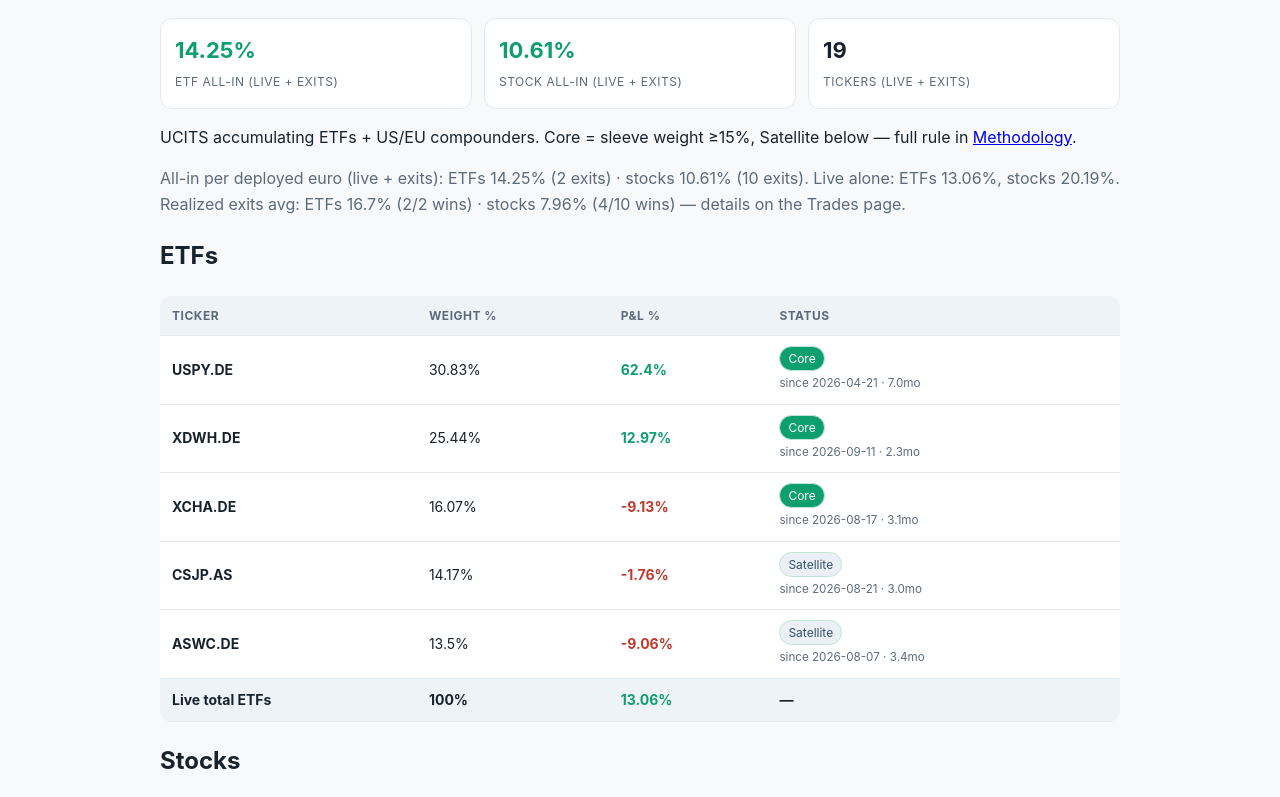
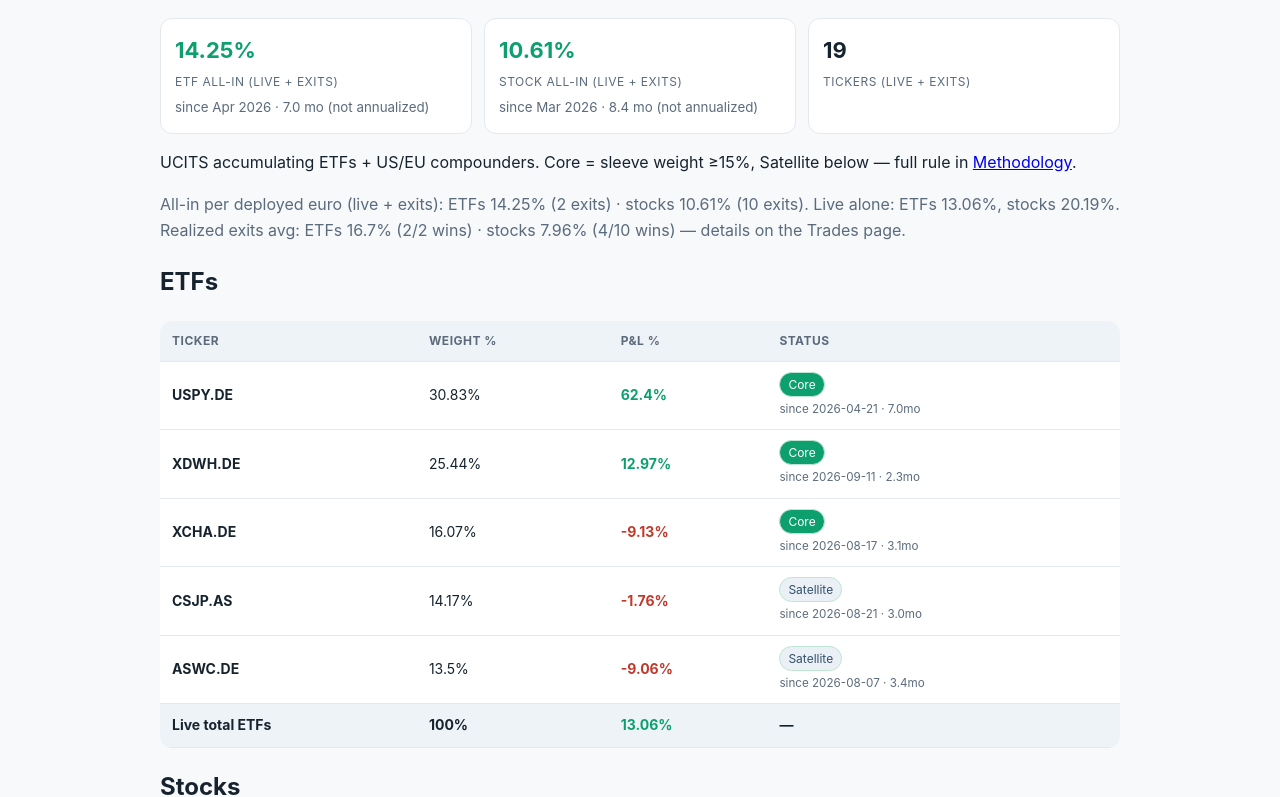
Before and after one commit to guy907/accucompounder, a plain HTML site: page portfolio.html in a window 1280 px wide. Shown: the part 141-938 px from the top of the page. Drawn offline with Linux system fonts and the light colour scheme.

Commit message:
Add timeframe to all-in % KPIs and fix STRONG_SELL dot

```diff
--- a/data/holdings.json
+++ b/data/holdings.json
@@ -9,7 +9,7 @@
       "pnl_pct": 62.4,
       "status": "Core",
       "buy_date": "2026-04-21",
-      "days_held": 212,
+      "days_held": 213,
       "ann_pct": null
     },
     {
@@ -18,7 +18,7 @@
       "pnl_pct": 12.97,
       "status": "Core",
       "buy_date": "2026-09-11",
-      "days_held": 69,
+      "days_held": 70,
       "ann_pct": null
     },
     {
@@ -27,7 +27,7 @@
       "pnl_pct": -9.13,
       "status": "Core",
       "buy_date": "2026-08-17",
-      "days_held": 94,
+      "days_held": 95,
       "ann_pct": null
     },
     {
@@ -36,7 +36,7 @@
       "pnl_pct": -1.76,
       "status": "Satellite",
       "buy_date": "2026-08-21",
-      "days_held": 90,
+      "days_held": 91,
       "ann_pct": null
     },
     {
@@ -45,7 +45,7 @@
       "pnl_pct": -9.06,
       "status": "Satellite",
       "buy_date": "2026-08-07",
-      "days_held": 104,
+      "days_held": 105,
       "ann_pct": null
     }
   ],
@@ -56,7 +56,7 @@
       "pnl_pct": 25.15,
       "status": "Core",
       "buy_date": "2026-07-13",
-      "days_held": 129,
+      "days_held": 130,
       "ann_pct": null
     },
     {
@@ -65,7 +65,7 @@
       "pnl_pct": 9.94,
       "status": "Core",
       "buy_date": "2026-03-10",
-      "days_held": 254,
+      "days_held": 255,
       "ann_pct": null
     }
   ],
@@ -81,10 +81,18 @@
   },
   "allin_etf": {
     "pct": 14.25,
-    "n_exits": 2
+    "n_exits": 2,
+    "since": "2026-04-21",
+    "days": 213,
+    "period": "7.0 mo",
+    "ann_pct": null
   },
   "allin_stk": {
     "pct": 10.61,
-    "n_exits": 10
+    "n_exits": 10,
+    "since": "2026-03-10",
+    "days": 255,
+    "period": "8.4 mo",
+    "ann_pct": null
   }
 }
--- a/portfolio.html
+++ b/portfolio.html
@@ -13,8 +13,8 @@
 <header><nav class="nav"><span class="brand">AccuCompounder <small>Research</small></span>
 <a href="index.html">Home</a><a href="portfolio.html" class="active">Portfolio</a><a href="pipeline.html">Pipeline</a><a href="trades.html">Trades</a><a href="methodology.html">Methodology</a><a href="tearsheet.html">Tearsheet</a></nav></header>
 <main><h1>Portfolio — weights in %</h1>
-<div class="kpis"><div class="kpi"><b id="etf-pnl">–</b><br><span>ETF all-in (live + exits)</span></div>
-<div class="kpi"><b id="stk-pnl">–</b><br><span>Stock all-in (live + exits)</span></div>
+<div class="kpis"><div class="kpi"><b id="etf-pnl">–</b><br><span>ETF all-in (live + exits)</span><br><small id="etf-pnl-t" style="color:#5B6B7C;font-weight:400">–</small></div>
+<div class="kpi"><b id="stk-pnl">–</b><br><span>Stock all-in (live + exits)</span><br><small id="stk-pnl-t" style="color:#5B6B7C;font-weight:400">–</small></div>
 <div class="kpi"><b id="n-hold">–</b><br><span>Tickers (live + exits)</span></div></div>
 <p>UCITS accumulating ETFs + US/EU compounders. Core = sleeve weight ≥15%, Satellite below — full rule in <a href="methodology.html">Methodology</a>.</p>
 <noscript><p class="noscript">The tables below are built from live JSON and need JavaScript. Without it, read the raw data at <a href="data/holdings.json">data/holdings.json</a> or the monthly <a href="tearsheet.html">tearsheet PDF</a>.</p></noscript>
@@ -36,9 +36,15 @@ fetch('data/holdings.json').then(r=>r.json()).then(d=>{
  const r=(s,n)=>`${s.avg_pct}% (${s.wins}/${s.n} wins)`;
   const pl=(n)=>n==1?'1 exit':n+' exits';
   document.getElementById('realized').textContent=`All-in per deployed euro (live + exits): ETFs ${d.allin_etf.pct}% (${pl(d.allin_etf.n_exits)}) · stocks ${d.allin_stk.pct}% (${pl(d.allin_stk.n_exits)}). Live alone: ETFs ${d.etf_pnl_pct}%, stocks ${d.stock_pnl_pct}%. Realized exits avg: ETFs ${r(d.realized_etf)} · stocks ${r(d.realized_stk)} — details on the Trades page.`;
- const fmt=v=>`<span class="${v>=0?'pos':'neg'}">${v}%</span>`;
-  document.getElementById('etf-pnl').innerHTML=fmt(d.allin_etf.pct);
-  document.getElementById('stk-pnl').innerHTML=fmt(d.allin_stk.pct);
+  const fmt=v=>`<span class="${v>=0?'pos':'neg'}">${v}%</span>`;
+   document.getElementById('etf-pnl').innerHTML=fmt(d.allin_etf.pct);
+   document.getElementById('stk-pnl').innerHTML=fmt(d.allin_stk.pct);
+  const spanLabel=s=>{if(!s||!s.since)return '';
+    const since=new Date(s.since+'T00:00:00').toLocaleDateString('en-GB',{month:'short',year:'numeric'});
+    if(s.ann_pct!=null)return `since ${since} · ${s.period} · ann. ${s.ann_pct>=0?'+':''}${s.ann_pct}%/yr`;
+    return `since ${since} · ${s.period} (not annualized)`;};
+   document.getElementById('etf-pnl-t').textContent=spanLabel(d.allin_etf);
+   document.getElementById('stk-pnl-t').textContent=spanLabel(d.allin_stk);
   document.getElementById('n-hold').textContent=d.etfs.length+d.stocks.length+d.allin_etf.n_exits+d.allin_stk.n_exits;
  }).catch(()=>{
   document.getElementById('realized').innerHTML='<span class="datafail" style="display:inline-block">Holdings could not be loaded — <code>data/holdings.json</code> did not respond, so the tables below are <b>empty, not zero</b>. The raw data is still readable at <a href="data/holdings.json">data/holdings.json</a>, and every position appears in the <a href="trades.xml">RSS feed</a>.</span>';
```
Also changed, not shown: index.html (+10 -4 lines), pipeline.html (+1 -1 lines).
